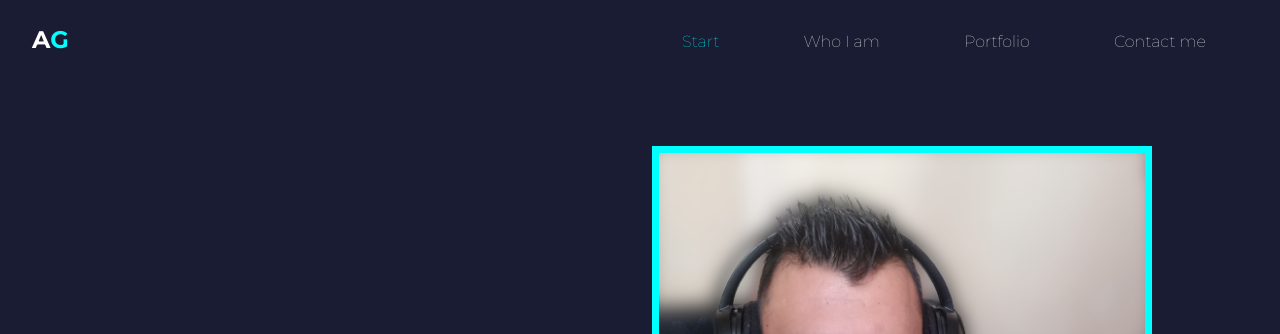
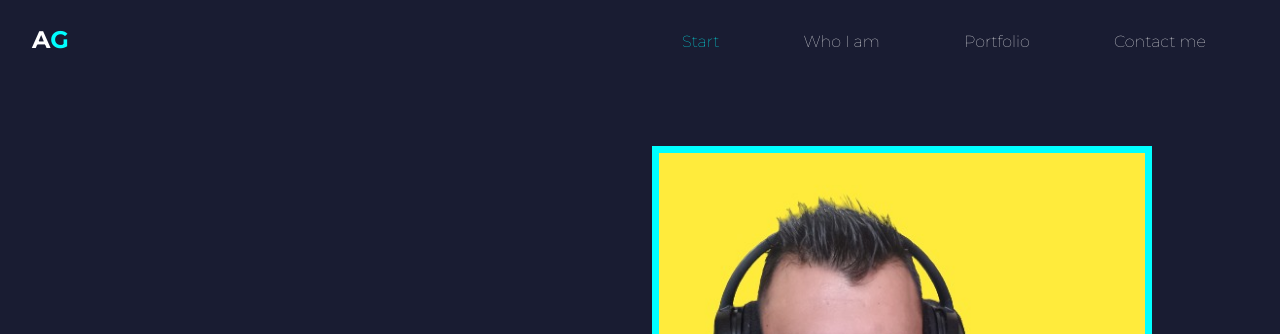
Before and after one commit to ArmandBGarcia/PortfolioWeb, a plain HTML site: page index.html in a window 1280 px wide. Shown: the top 334 px of the page. Drawn offline with nearby package versions, Linux system fonts and the light colour scheme.

Commit message:
changing start image

```diff
--- a/index.html
+++ b/index.html
@@ -42,7 +42,7 @@
           ><button class="download-cv">Download CV</button></a
         >
       </div>
-      <img src="/images/armando.png" alt="armando" />
+      <img src="/images/background yellow.jpg" alt="armando" />
     </main>
   </div>
   <div class="about" id="about">
```
Also changed, not shown: images/background yellow.jpg (added).
